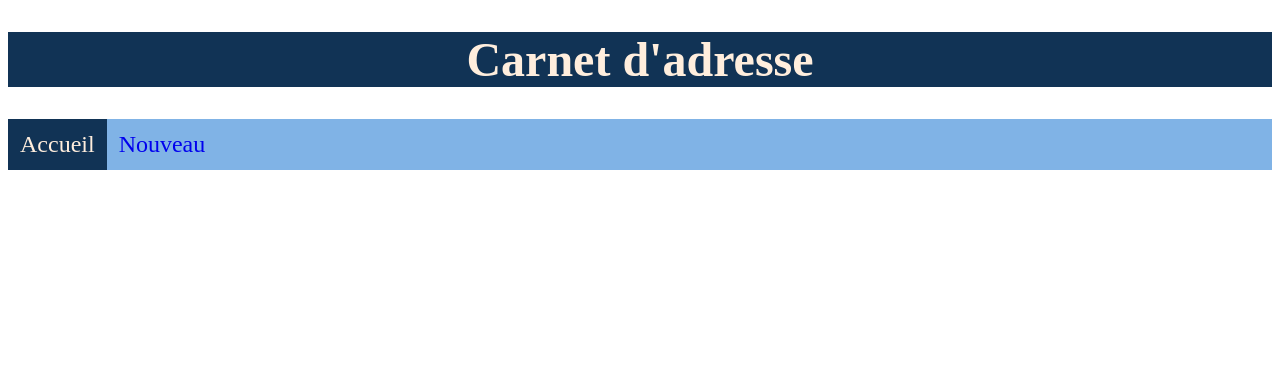
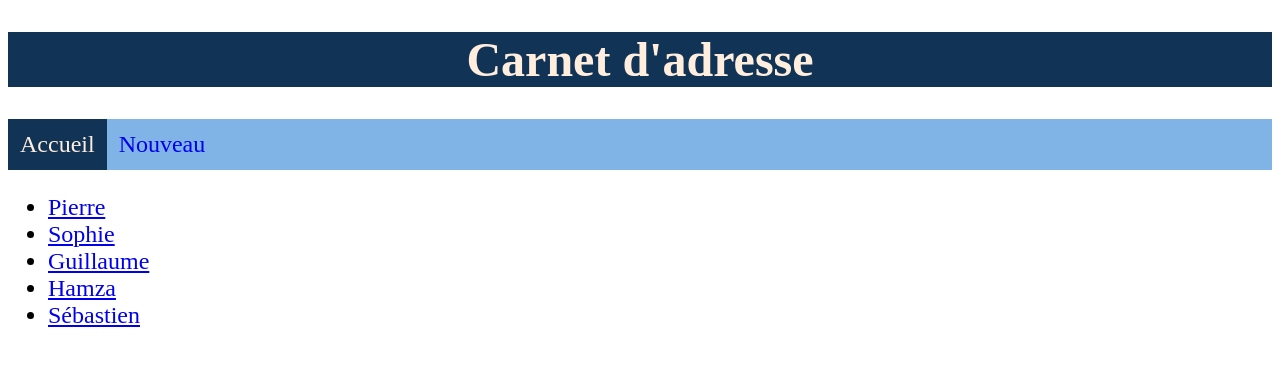
Before and after one commit to pbreteche/ng210208, an Angular app: page / in a window 1280 px wide. Shown: the top 366 px of the page. Built offline with nearby package versions, Linux system fonts and the light colour scheme.

Commit message:
contact list as observable

```diff
--- a/src/app/contact-list.service.ts
+++ b/src/app/contact-list.service.ts
@@ -1,12 +1,14 @@
 import { Contact } from './../model/contact';
 import { Injectable } from '@angular/core';
 import { HttpClient } from '@angular/common/http';
+import { BehaviorSubject, Observable } from 'rxjs';
 
 @Injectable({
   providedIn: 'root'
 })
 export class ContactListService {
-  data: Map<number, Contact> = new Map();
+  private data = new Map<number, Contact>();
+  private subject = new BehaviorSubject<Iterable<Contact>>([]);
 
   constructor(private http: HttpClient) {
     setTimeout(() => {
@@ -20,8 +22,13 @@ export class ContactListService {
         contacts.forEach((contact: Contact) => {
           this.data.set(contact.id as number, contact);
         });
+        this.nextAll()
       }
     );
+  }
+
+  all(): Observable<Iterable<Contact>> {
+    return this.subject.asObservable();
   }
 
   find(id: number): Contact|undefined {
@@ -38,9 +45,16 @@ export class ContactListService {
     }
 
     this.data.set(contact.id, contact);
+    this.nextAll()
   }
 
   update(id: number, contact: Contact): void {
     this.data.set(id, contact);
+    this.nextAll()
+  }
+
+  private nextAll() {
+    // wrap into Array as template engine does not refresh with base iterable
+    this.subject.next(Array.from(this.data.values()));
   }
 }
--- a/src/app/contact-nav/contact-nav.component.html
+++ b/src/app/contact-nav/contact-nav.component.html
@@ -1,5 +1,5 @@
 <ul>
-    <li *ngFor="let contact of contacts">
+    <li *ngFor="let contact of contacts | async">
       <a [routerLink]="['detail', contact.id]">{{ contact.name }}</a>
     </li>
 </ul>
--- a/src/app/contact-nav/contact-nav.component.ts
+++ b/src/app/contact-nav/contact-nav.component.ts
@@ -1,6 +1,7 @@
 import { ContactListService } from './../contact-list.service';
 import { Contact } from './../../model/contact';
 import { Component } from '@angular/core';
+import { Observable } from 'rxjs';
 
 @Component({
   selector: 'app-contact-nav',
@@ -8,7 +9,10 @@ import { Component } from '@angular/core';
   styleUrls: ['./contact-nav.component.scss']
 })
 export class ContactNavComponent {
-  contacts: Iterable<Contact> = this.contactList.findAll();
+  contacts: Observable<Iterable<Contact>> = this.contactList.all();
 
-  constructor(private contactList: ContactListService) {}
+  syncContacts: Iterable<Contact> = [];
+
+  constructor(private contactList: ContactListService) {
+  }
 }
```
